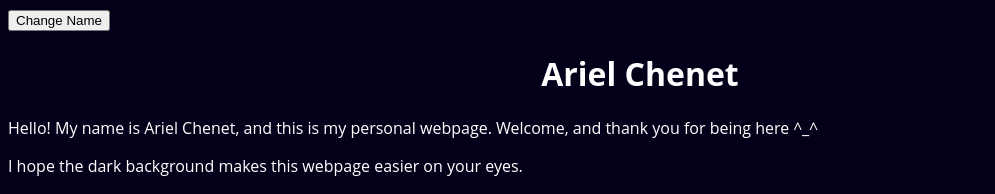
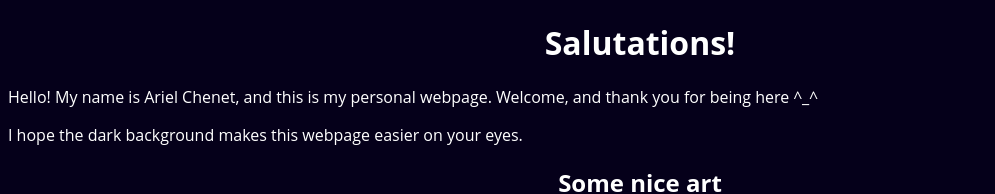
Before and after one commit to achenet/achenet.github.io, a plain HTML site: page index.html in a window 1280 px wide. Shown: the top 194 px of the page, without its empty margins (0-995 px from the left). Drawn offline with Linux system fonts and the light colour scheme.

Commit message:
Remove button, change header.

```diff
--- a/index.html
+++ b/index.html
@@ -7,9 +7,8 @@
   </head>
   <body>
 
-	<button> Change Name </button>
 	<script src="scripts/main.js"></script>
-	  <h1>Ariel Chenet</h1>
+	  <h1>Salutations!</h1>
 	  Hello! My name is Ariel Chenet, and this is my personal webpage. Welcome, and thank you for being here ^_^
 	  <p> I hope the dark background makes this webpage easier on your eyes. </p>
 	  <h2>Some nice art</h2>
```
Also changed, not shown: 1 other file.
